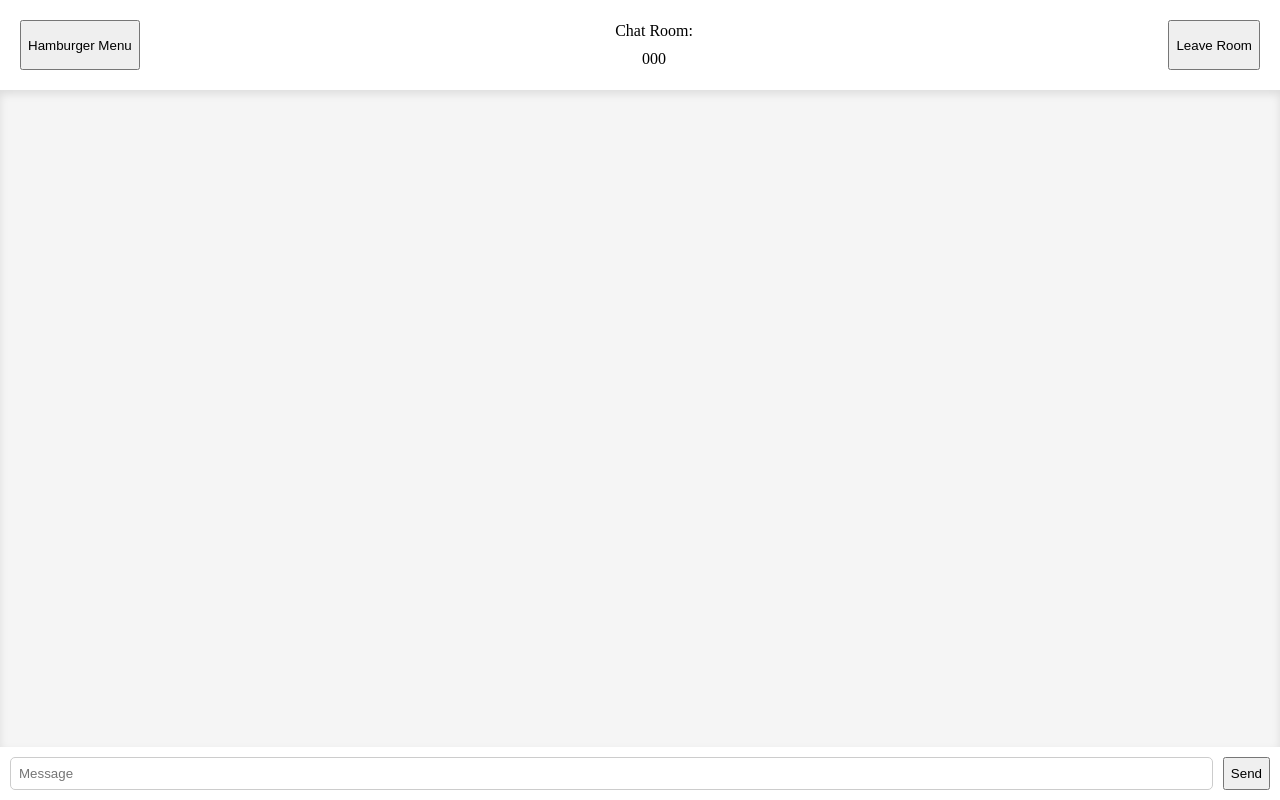
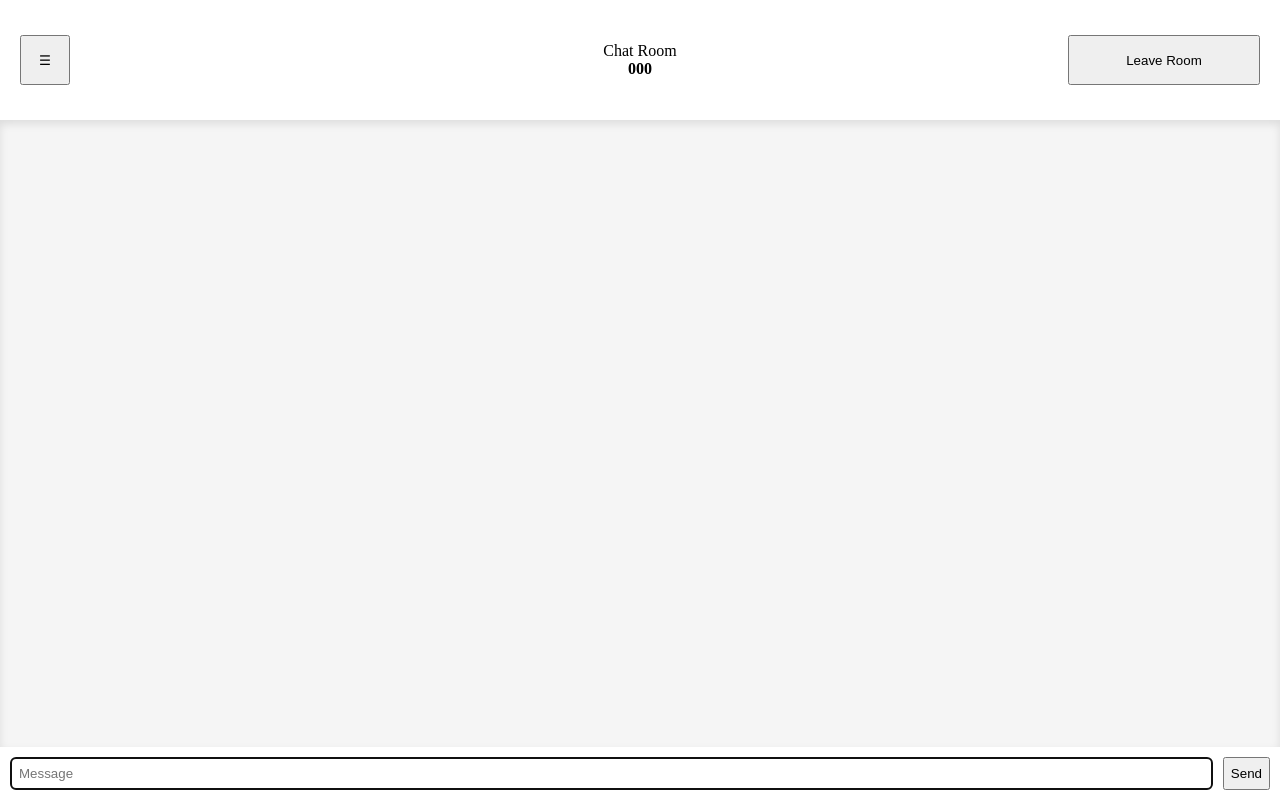
Before and after one commit to rgligora/i2p-chat-room, a Flask app: template templates/room.html in a window 1280 px wide. Run offline with Flask 3, Linux system fonts and the light colour scheme; the template is opened without the code that fills it: most values are stand-ins (such as "Sample title", 1, 10 or a date in 2020); some libraries are stand-ins or nearby versions.

Commit message:
Made the socket.io more stable and added design improvements

```diff
--- a/main.py
+++ b/main.py
@@ -2,12 +2,10 @@ from flask import Flask, render_template, request, session, redirect, url_for
 from flask_socketio import join_room, leave_room, send, SocketIO
 import random
 from string import ascii_uppercase
-import eventlet
 
 app = Flask(__name__)
 app.config["SECRET_KEY"] = "i2pchatroom"
-socketio = SocketIO(app, async_mode='eventlet')
-
+socketio = SocketIO(app, cors_allowed_origins='*')
 rooms = {}
 
 def generate_unique_code(length):
@@ -110,4 +108,4 @@ def error_handler(e):
     print(f"WebSocket Error: {str(e)}")
 
 if __name__ == "__main__":
-    eventlet.wsgi.server(eventlet.listen(('127.0.0.1',5000)), app)
+    socketio.run(app, debug=True)
--- a/static/css/style.css
+++ b/static/css/style.css
@@ -1,7 +1,6 @@
 body{
   margin: 0;
   box-sizing: border-box;
-
 }
 
 
@@ -44,25 +43,104 @@ body{
 }
 
 .banner{
-  display: flex;
-  justify-content: space-between;
+  display: grid;
+  grid-template-columns: 1fr 1fr 1fr; /* Three equal columns */
   align-items: center;
+  height: 15vh;
+  width: 100%;
 }
 
-.banner.text{
+.banner.title{
   display: flex;
   align-items: center;
   justify-content: center;
 }
 
-.banner.text > div{
-  margin: 5px;
+.centered {
+  display: flex;
+  flex-direction: column;
+  justify-content: center;
+  align-items: center;
+}
+
+#chat-room-code{
+  font-weight: bold;
+}
+
+.banner-buttons{
+  display: flex;
+}
+
+.banner-buttons.right{
+  justify-content: flex-end;
 }
 
 .banner.button{
+  margin: 0; /* Remove individual button margins */
+  display: flex;
+  justify-content: center;
   height: 50px;
-  margin: 20px;
 }
+
+.banner.button.menu{
+  width: 50px;
+  text-align: center;
+  margin-left: 20px;
+}
+
+.banner.button.leave{
+  width: 15vw;
+  text-align: center;
+  margin-right: 20px;
+}
+
+#leave-room{
+  text-decoration: none;
+  color: black;
+  display: inline-block;
+  text-align: center;
+  width: 100%;
+}
+
+/* CSS for the side menu */
+.side-menu {
+  height: 100%; /* Full-height */
+  width: 0; /* Initially hidden */
+  position: fixed;
+  top: 0;
+  left: 0;
+  z-index: 1;
+  background-color: #111;
+  overflow-x: hidden;
+  transition: 0.5s; /* Animation duration */
+  margin-top: 15vh;
+  color: white;
+}
+
+.side-menu-close-box{
+  display: block;
+  align-items: center;
+}
+
+.side-menu ul {
+  list-style-type: none;
+}
+
+.side-menu ul li {
+  padding: 15px;
+}
+
+.side-menu a {
+  text-decoration: none;
+  color: white;
+  display: block;
+  transition: 0.3s;
+}
+
+.side-menu a:hover {
+  background-color: #333;
+}
+
 
 .messages {
   background-color: #f5f5f5;
@@ -159,12 +237,7 @@ h2 {
     margin: 10px 0;
   }
 
-  .messages {
-  }
 
-  .inputs {
-    flex-direction: column;
-  }
 
   #message {
     width: 100%;
--- a/templates/base.html
+++ b/templates/base.html
@@ -2,7 +2,7 @@
 <html lang="en">
   <head>
     <meta charset="UTF-8" />
-    <meta name="viewport" content="width=device-width, initial-scale=1.0">
+    <meta name="viewport" content="width=device-width, initial-scale=1, maximum-scale=1, user-scalable=no">
     <title>I2P Chat Room App</title>
     <link
       rel="stylesheet"
--- a/templates/room.html
+++ b/templates/room.html
@@ -1,14 +1,30 @@
-{% extends 'base.html' %} {% block content %}
+{% extends 'base.html' %}
+{% block content %}
 <div class="message-box">
   <div class="banner">
-    <button class="banner button">Hamburger Menu</button>
-    <div class="banner text">
-      <div>Chat Room:</div>
-      <div>{{code}}</div>
+    <div class="banner-buttons left">
+      <button class="banner button menu" id="menu-button">&#9776;</button>
     </div>
-    <button class="banner button">Leave Room</button>
+
+    <div class="banner title">
+      <div class="centered">
+        <div>Chat Room</div>
+        <div id="chat-room-code">{{code}}</div>
+      </div>
+    </div>
+    <div class="banner-buttons right">
+      <button class="banner button leave"><a id="leave-room" href="/">Leave Room</a></button>
+    </div>
+    <div id="side-menu" class="side-menu">
+      <div>Users in chat</div>
+      <ul>
+        <li><a href="#">Needs to be added</a></li>
+        <li><a href="#">Needs to be added</a></li>
+        <li><a href="#">Needs to be added</a></li>
+      </ul>
+    </div>
   </div>
-  <div class="messages" id="messages"></div>
+  <div class="messages" id="messages-container"></div>
   <div class="inputs">
     <input
       type="text"
@@ -16,6 +32,7 @@
       placeholder="Message"
       name="message"
       id="message"
+      autofocus
     />
     <button type="button" name="send" id="send-btn" onClick="sendMessage()">
       Send
@@ -25,7 +42,7 @@
 <script type="text/javascript">
   var socketio = io();
   let user = "unassigned";
-  const messages = document.getElementById("messages");
+  const messagesContainer = document.getElementById("messages-container");
 
   const createMessage = (name, msg, isSelf) => {
     let alignmentClass;
@@ -50,18 +67,17 @@
     </div>
 
     `;
-  messages.innerHTML += content;
+
+  messagesContainer.innerHTML += content
+  messagesContainer.scrollTop = messagesContainer.scrollHeight;
   	console.log("Dosao do close");
 };
-
 
 socketio.on("message", (data) => {
 	console.log("otvorio socket");
   createMessage(data.name, data.message, data.is_self);
 	console.log("zatvorio socket");
 });
-
-
 
   const sendMessage = () => {
     const message = document.getElementById("message");
@@ -71,6 +87,21 @@ socketio.on("message", (data) => {
 	console.log("Poslije emit");
     message.value = "";
   };
+
+  // JavaScript to toggle the side menu
+const menuButton = document.getElementById("menu-button");
+const sideMenu = document.getElementById("side-menu");
+
+menuButton.addEventListener("click", function () {
+  if (sideMenu.style.width === "250px") {
+    // Close the side menu
+    sideMenu.style.width = "0";
+  } else {
+    // Open the side menu
+    sideMenu.style.width = "250px";
+  }
+});
+
 </script>
 {% for msg in messages %}
 <script type="text/javascript">
```
Also changed, not shown: README.md, 1 other file.
